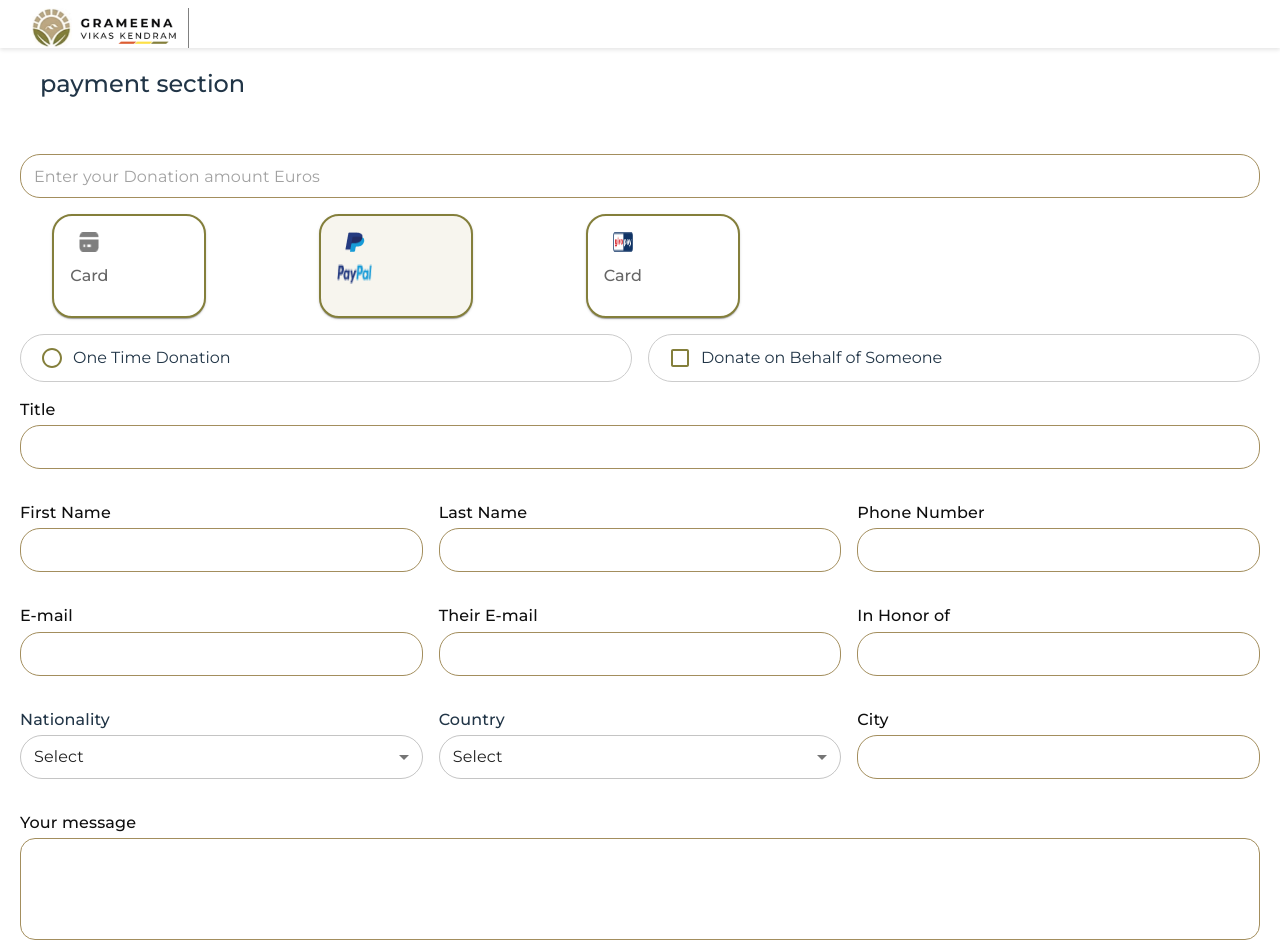
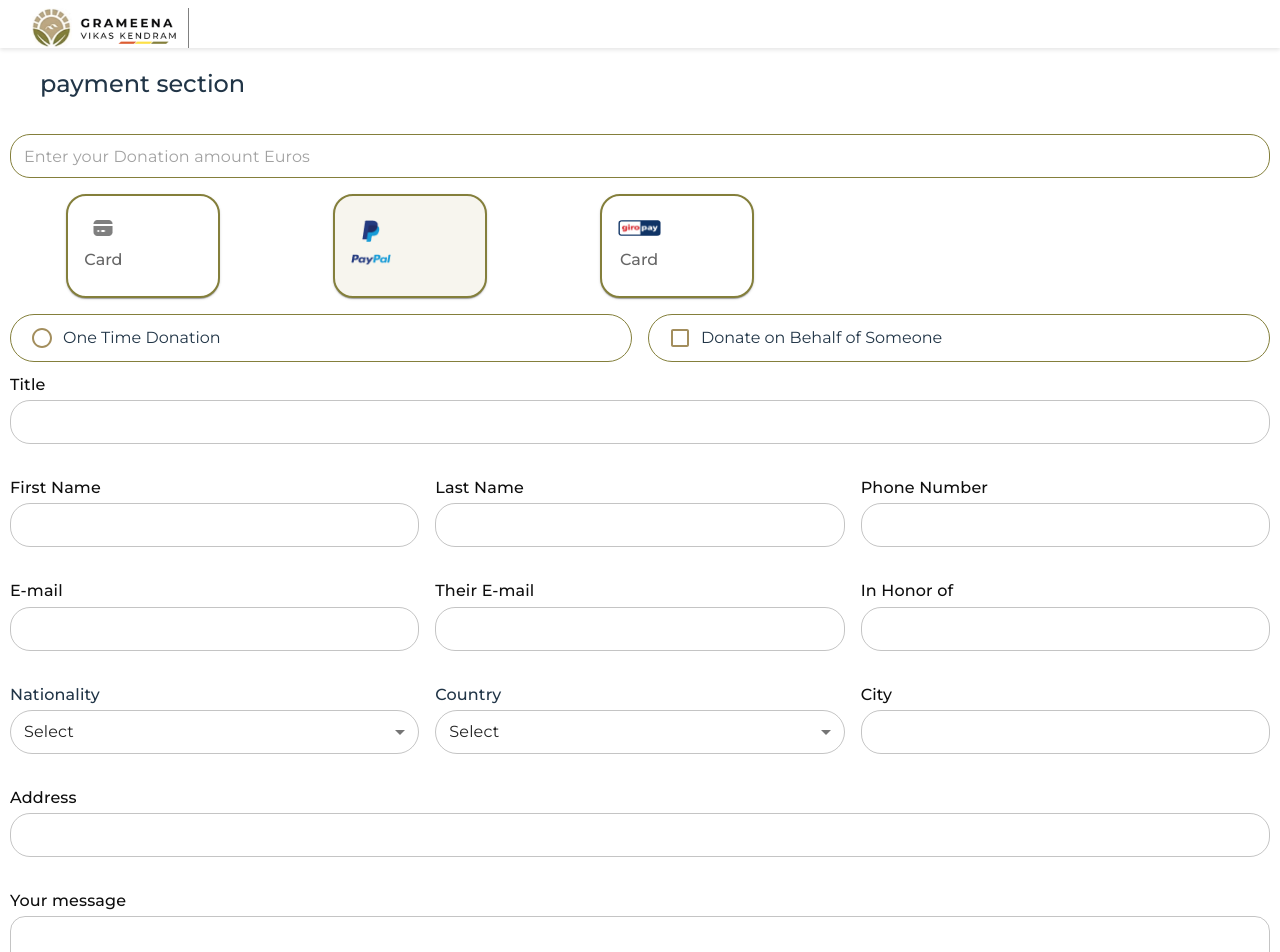
Before and after one commit to sainth-stack/tip4change-frontend, a React (Vite) app: page /payments in a window 1280 px wide. Shown: the top 952 px of the page. Built offline with nearby package versions, Linux system fonts and the light colour scheme; a web font is replaced by a local one; what chartjs-plugin-datalabels would draw is missing.

Commit message:
update main changes

```diff
--- a/src/components/inputComponents/radio.jsx
+++ b/src/components/inputComponents/radio.jsx
@@ -1,5 +1,5 @@
 import React, { useState } from "react";
-import { Radio, Checkbox, FormControlLabel, Grid, Box } from "@mui/material";
+import { Radio, Checkbox, Grid, Box } from "@mui/material";
 
 const DonationSelection = () => {
   const [selectedDonation, setSelectedDonation] = useState("");
@@ -8,44 +8,56 @@ const DonationSelection = () => {
   return (
     <Grid container spacing={2} alignItems="center">
       {/* One Time Donation */}
-      <Grid item xs={12} sm={6}>
+      <Grid item xs={12} sm={6} sx={{height:"44px",marginBottom:{xs:"15px",}}}>
         <Box
           sx={{
             display: "flex",
             alignItems: "center",
-            border: selectedDonation === "one-time" ? "2px solid #847F3B" : "1px solid #ccc",
+            border: selectedDonation === "one-time" ? "2px solid #a38e5d" : "1px solid #ccc",
             borderRadius: "30px",
             padding: "2px 10px",
             cursor: "pointer",
+            borderColor:"#847F3B"
           }}
           onClick={() => setSelectedDonation("one-time")}
         >
           <Radio
             checked={selectedDonation === "one-time"}
             onChange={() => setSelectedDonation("one-time")}
-            sx={{ color: "#847F3B" }}
+            sx={{
+              color: "#a38e5d",
+              "&.Mui-checked": {
+                color: "#a38e5d",
+              },
+            }}
           />
           One Time Donation
         </Box>
       </Grid>
 
       {/* Donate on Behalf of Someone */}
-      <Grid item xs={12} sm={6}>
+      <Grid item xs={12} sm={6} sx={{height:"44px",marginBottom:{xs:"15px",}}}>
         <Box
           sx={{
             display: "flex",
             alignItems: "center",
-            border: donateOnBehalf ? "2px solid #847F3B" : "1px solid #ccc",
+            border: donateOnBehalf ? "2px solid #a38e5d" : "1px solid #ccc",
             borderRadius: "30px",
             padding: "2px 10px",
             cursor: "pointer",
+            borderColor:"#847F3B"
           }}
           onClick={() => setDonateOnBehalf(!donateOnBehalf)}
         >
           <Checkbox
             checked={donateOnBehalf}
             onChange={() => setDonateOnBehalf(!donateOnBehalf)}
-            sx={{ color: "#847F3B" }}
+            sx={{
+              color: "#a38e5d",
+              "&.Mui-checked": {
+                color: "#a38e5d",
+              },
+            }}
           />
           Donate on Behalf of Someone
         </Box>
--- a/src/components/inputComponents/text.jsx
+++ b/src/components/inputComponents/text.jsx
@@ -40,171 +40,28 @@ export const InputTextComponent = ({
   required={required}
   placeholder={placeholder}
   disabled={disabled}
-        fullWidth // Ensures the TextField expands
+  fullWidth
   sx={{
     borderRadius: "20px",
     height: "44px",
-          border:"1px",
-          padding:"10px,14px",
+    padding: "10px,14px",
     "& .MuiOutlinedInput-root": {
       borderRadius: "20px",
       height: "44px",
       "& fieldset": {
-              borderColor: "#a38e5d",
+        borderColor: "#0E0E0E1", // Default border color (black)
       },
       "&:hover fieldset": {
-              borderColor: "#a38e5d",
+        borderColor: "#847F3B", // Hover border color
       },
       "&.Mui-focused fieldset": {
-              borderColor: "#a38e5d",
+        borderColor: "#847F3B", // Focus border color
       },
     },
     ...sx,
   }}
 />
+
     </div>
   );
 };
-
-
-
-
-
-
-
-// import React from "react";
-// import { TextField, MenuItem, FormControlLabel, Checkbox, Radio, Typography } from "@mui/material";
-
-// const CustomInput = ({
-//   id = "",
-//   rows,
-//   type = "text",
-//   label = "",
-//   value = "",
-//   onChange=()=>{},
-//   required = false,
-//   placeholder = "",
-//   disabled = false,
-//   options = [],
-//   fullWidth = true,
-//   multiple = false,
-//   accept = "",
-//   sx = {},
-// }) => {
-//   return (
-//     <div style={{ marginBottom: "1rem", width: fullWidth ? "100%" : "auto"}}>
-//       {label && (
-//         <Typography
-//           variant="body1"
-//           sx={{ marginBottom: "0.20rem", fontWeight: 500, display:"flex",textAlign: "start", fontFamily:"Montserrat",padding:"10px"}}
-//         >
-//           {label}
-//         </Typography>
-//       )}
-//       {type === "select" ? (
-//         <TextField
-//           id={id}
-//           select
-//           value={value}
-//           onChange={onChange}
-//           required={required}
-//           disabled={disabled}
-//           fullWidth={fullWidth}
-//           variant="outlined"
-//           sx={{
-//             height: "44px",
-//                   borderRadius: "30px",
-//                   // borderWidth: "1px",
-//                   // padding: "5px 10px",
-//                   "& .MuiOutlinedInput-root": {
-//                     borderRadius: "40px",
-//                     height: "40px",
-//                     borderColor: "#847F3B",
-//                     "&:hover fieldset": {
-//                       borderColor: "#847F3B",
-//                     },
-//                     "&.Mui-focused fieldset": {
-//                       borderColor: "#847F3B",
-//                     },
-//                   },
-//             ...sx,
-//           }}
-//         >
-//           {options.map((option) => (
-//             <MenuItem key={option.value} value={option.value}>
-//               {option.label}
-//             </MenuItem>
-//           ))}
-//         </TextField>
-//       ) : type === "checkbox" ? (
-//         <FormControlLabel
-//           control={<Checkbox id={id} checked={value} onChange={onChange} disabled={disabled} required={required} sx={{ ...sx }} />}
-//           label={label}
-//         />
-//       ) : type === "radio" ? (
-//         <FormControlLabel
-//           control={<Radio id={id} checked={value} onChange={onChange} disabled={disabled} required={required} sx={{ ...sx }} />}
-//           label={label}
-//         />
-//       ) : (
-//         <TextField
-//           id={id}
-//           type={type}
-//           value={value}
-//           onChange={onChange}
-//           required={required}
-//           placeholder={placeholder}
-//           disabled={disabled}
-//           fullWidth={fullWidth}
-//           variant="outlined"
-//           multiline={type === "textarea"} // Enable multiline only for textarea
-//           rows={rows || 4 }
-//           sx={{
-//             width: "100%",
-//             ...(type === "textarea"
-//               ? {
-//                   "& .MuiOutlinedInput-root": {
-//                     borderRadius: "15px",
-//                     minHeight: "100px",
-//                     alignItems: "flex-start", // Aligns text to the top
-//                     borderColor: "#847F3B",
-//                     "&:hover fieldset": {
-//                       borderColor: "#847F3B",
-//                     },
-//                     "&.Mui-focused fieldset": {
-//                       borderColor: "#847F3B",
-//                     },
-//                   },
-//                   "& .MuiInputBase-input": {
-//                     textAlign: "left",
-//                     verticalAlign: "top",
-//                     // padding: "0px",
-//                     minHeight:"150px"
-//                   },
-//                 }
-//               : {
-//                   height: "44px",
-//                   borderRadius: "30px",
-//                   // borderWidth: "1px",
-//                   // padding: "5px 10px",
-//                   "& .MuiOutlinedInput-root": {
-//                     borderRadius: "40px",
-//                     height: "40px",
-//                     borderColor: "#847F3B",
-//                     "&:hover fieldset": {
-//                       borderColor: "#847F3B",
-//                     },
-//                     "&.Mui-focused fieldset": {
-//                       borderColor: "#847F3B",
-//                     },
-//                   },
-//                 }),
-//             ...sx,
-//           }}
-//         />
-//       )}
-//     </div>
-//   );
-// };
-
-// export default CustomInput;
--- a/src/components/inputComponents/textarea.jsx
+++ b/src/components/inputComponents/textarea.jsx
@@ -40,25 +40,27 @@ export const TextareaComponent = ({
         multiline
         rows={rows}
         sx={{
-          // borderRadius: "rem",
-          minHeight: "100px",
-          width: "100%",
-          fontFamily:"Montserrat",
-
+          fontFamily: "Montserrat",
           "& .MuiOutlinedInput-root": {
             borderRadius: "15px",
+            borderColor: "#a38e5d",
+            padding: "12px", // Ensures text is inside the border
+            minHeight: "100px", // Default height
+            ...sx, // Custom styles
+            "& textarea": {
+              minHeight: "100px", // Ensures text input is correctly spaced
+              padding: "10px", // Adjust text padding inside textarea
+            },
             "& fieldset": {
-              borderColor: "#a38e5d",
+              borderColor: "#0E0E0E1",
             },
-            borderColor: "#a38e5d",
             "&:hover fieldset": {
-              borderColor: "#a38e5d",
+              borderColor: "#847F3B",
             },
             "&.Mui-focused fieldset": {
-              borderColor: "#a38e5d",
+              borderColor: "#847F3B",
             },
           },
-          ...sx,
         }}
       />
     </div>
--- a/src/components/paymentCardComponent/card.jsx
+++ b/src/components/paymentCardComponent/card.jsx
@@ -1,9 +1,9 @@
 import React from "react";
 import { Card, CardContent, Box, Grid } from "@mui/material";
 
-const PaymentCard = ({ imageSrc, extraImageSrc, label, selected, onClick, defaultWhite }) => {
+const PaymentCard = ({ imageSrc, extraImageSrc, label, selected, onClick, defaultWhite, imageSizes = {}, extraImageSizes = {} }) => {
   return (
-    <Grid item xs={4} sm={4} md={4} lg={4} sx={{ display: "flex", alignItems: "center", justifyContent: "center", }}>
+    <Grid item xs={4} sm={4} md={4} lg={4} sx={{ display: "flex", alignItems: "center", justifyContent: "center" }}>
       <Card
         onClick={onClick}
         sx={{
@@ -26,10 +26,29 @@ const PaymentCard = ({ imageSrc, extraImageSrc, label, selected, onClick, defaul
       >
         <CardContent sx={{ display: "flex", flexDirection: "column", alignItems: "center", padding: 2 }}>
           {imageSrc && (
-            <Box component="img" src={imageSrc} alt="icon" sx={{ width: 20, height: 20, marginBottom: 0.5 }} />
+            <Box
+              component="img"
+              src={imageSrc}
+              alt="icon"
+              sx={{
+                width: imageSizes.width || 20,
+                height: imageSizes.height || 16,
+                marginBottom: 0.5,
+                marginTop: 1
+              }}
+            />
           )}
           {extraImageSrc && (
-            <Box component="img" src={extraImageSrc} alt="extra icon" sx={{ width: 35, height: 20, marginTop: 1 }} />
+            <Box
+              component="img"
+              src={extraImageSrc}
+              alt="extra icon"
+              sx={{
+                width: extraImageSizes.width || 40,
+                height: extraImageSizes.height || 10.66,
+                marginTop: 1
+              }}
+            />
           )}
           {label && !extraImageSrc && (
             <Box component="p" sx={{ color: "#666", fontWeight: 500, marginTop: 1 }}>
--- a/src/pages/landing-page/sections/section2/index.css
+++ b/src/pages/landing-page/sections/section2/index.css
@@ -16,18 +16,20 @@
     line-height: 28px; */
     padding-left: 20px;
     padding-right: 20px;
-    color:#0E0E0E80;
+
 }
 
 .section2-text {
     font-size: 17px;
     line-height: 28px;
+    color:#0E0E0E
 }
 
 .section-text {
     font-size: 15px;
     line-height: 25px;
-    color:#0E0E0E80
+    color:#0E0E0E80;
+    font-weight:400
 }
 
 /* Section Title */
--- a/src/pages/paymentSection/data.jsx
+++ b/src/pages/paymentSection/data.jsx
@@ -4,12 +4,18 @@ export const formFields = {
       { id: "firstName", type: "text", label: "First Name", sm: 4 },
       { id: "lastName", type: "text", label: "Last Name", sm: 4 },
       { id: "phoneNumber", type: "number", label: "Phone Number", sm: 4 },
+      // { id:"Address",type:"text",label:"Address",sm:12},
     ],
     contactDetails: [
       { id: "email", type: "email", label: "E-mail", sm: 4 },
       { id: "theirEmail", type: "email", label: "Their E-mail", sm: 4 },
       { id: "inHonorOf", type: "text", label: "In Honor of", sm: 4 },
     ],
+
+
+  Address:[
+    {id:"Address",type:"text",label:"Address",sm:4}
+  ],
     addressDetails: [
       {
         id: "nationality",
--- a/src/pages/paymentSection/index.jsx
+++ b/src/pages/paymentSection/index.jsx
@@ -48,9 +48,10 @@ const PaymentForm = () => {
     >
       {({ values, handleChange, handleSubmit }) => (
         <Form onSubmit={handleSubmit}>
-          <Grid container spacing={2} sx={{padding:"20px"}}>
-            <Grid item xs={12}>
+          <Grid container spacing={2} sx={{paddingLeft:"10px",paddingRight:"10px",}}>
+            <Grid item xs={12} >
               <InputTextComponent
+
                 id="amount"
                 type="text"
                 // label="Enter Your Donation Amount Euros"
@@ -58,13 +59,52 @@ const PaymentForm = () => {
                 placeholder="Enter your Donation amount Euros"
                 onChange={handleChange}
                 required
+                sx={{
+                  borderRadius: "20px",
+                  height: "44px",
+                  padding: "10px,14px",
+                  "& .MuiOutlinedInput-root": {
+                    borderRadius: "20px",
+                    height: "44px",
+                    "& fieldset": {
+                      borderColor: "#847F3B", // Default border color (black)
+                    },
+                    "&:hover fieldset": {
+                      borderColor: "#847F3B", // Hover border color
+                    },
+                    "&.Mui-focused fieldset": {
+                      borderColor: "#847F3B", // Focus border color
+                    },
+                  }
+                }}
 
               />
             </Grid>
-            <Grid container spacing={2} sx={{ width: "100%", maxWidth: "800px", display: "flex", justifyContent: "center",   }}>
-               <PaymentCard imageSrc={img1} label="Card" selected={true} onClick={() => {}} defaultWhite={true}  />
-                <PaymentCard imageSrc={img2} extraImageSrc={img21} selected={true} onClick={() => {}} />
-                <PaymentCard imageSrc={img3} label="Card" selected={true} onClick={() => {}} defaultWhite={true} />
+            <Grid container spacing={2} sx={{ width: "100%", maxWidth: "800px", display: "flex", justifyContent: "center" ,alignItems:{xs:"center",sm:"center"},marginLeft:"8px"}}>
+  <PaymentCard
+    imageSrc={img1}
+    label="Card"
+    selected={true}
+    onClick={() => {}}
+    defaultWhite={true}
+    imageSizes={{ width: 20, height: 16 }}
+  />
+  <PaymentCard
+    imageSrc={img2}
+    extraImageSrc={img21}
+    selected={true}
+    onClick={() => {}}
+    imageSizes={{ width: 18.71, height: 22.07 }}
+    extraImageSizes={{ width: 40, height: 10.66 }}
+  />
+  <PaymentCard
+    imageSrc={img3}
+    label="Card"
+    selected={true}
+    onClick={() => {}}
+    defaultWhite={true}
+    imageSizes={{ width: 43, height: 16.48 }}
+  />
 </Grid>
 
 
@@ -88,18 +128,31 @@ const PaymentForm = () => {
           <FormFieldGroup fields={formFields.addressDetails} values={values} handleChange={handleChange}/>
         </Grid>
 
+        <Grid item xs={12}>
+              <InputTextComponent
+                id="Address"
+                type="text"
+                label="Address"
+                // label="Enter Your Donation Amount Euros"
+                value={values.amount}
+                onChange={handleChange}
+                required
+
+              />
+            </Grid>
+
         {/* Message */}
         <Grid item xs={12}>
   <TextareaComponent
     rows={3}
     id="message"
-            type="textarea"
     label="Your message"
     value={values.message}
     onChange={handleChange}
-            sx={{ width: "100%" }}
+    sx={{ height: "153px", width: "100%" }} // Custom height for this usage
   />
 </Grid>
+
 
         {/* Agreements */}
 <Grid item xs={12}>
@@ -137,7 +190,7 @@ const PaymentForm = () => {
 
           </Grid>
           <Grid>
-            <CustomButton text="Donate Now" sx={{backgroundColor:"#847F3B", width:"157px" , height:"40px" ,margin:"20px" , borderRadius:"20px",textTransform: "capitalize" }} />
+            <CustomButton text="Donate Now" sx={{backgroundColor:"#847F3B", width:"157px" , height:"40px" ,margin:"10px" , borderRadius:"20px",textTransform: "capitalize", }} />
           </Grid>
         </Form>
       )}
```
Also changed, not shown: src/pages/landing-page/sections/section2/index.jsx (+10 -3 lines). Lines whose indentation alone changed are shown as unchanged.
